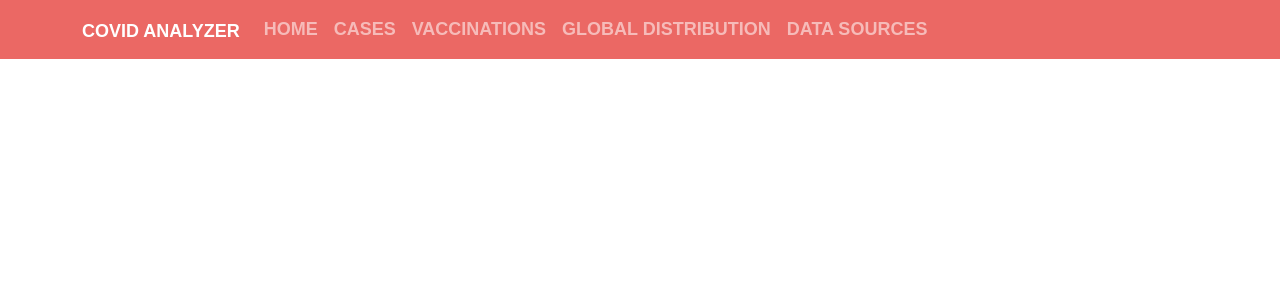
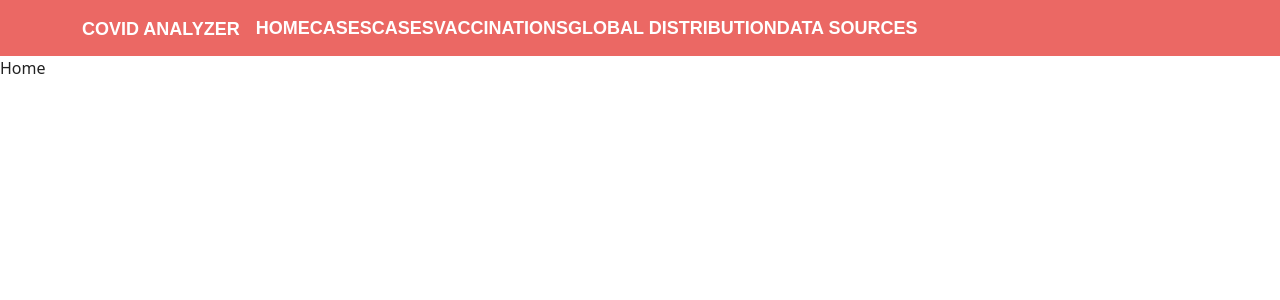
Before and after one commit to jacobboney/CovidAnalyzer, a React (Create React App) app in the folder client/: page / in a window 1280 px wide. Shown: the top 300 px of the page. Built offline with nearby package versions, Linux system fonts and the light colour scheme; a web font is replaced by a local one.

Commit message:
working nav bar

```diff
--- a/client/package.json
+++ b/client/package.json
@@ -13,6 +13,7 @@
     "react-bootstrap": "^2.5.0",
     "react-dom": "^18.2.0",
     "react-plotly.js": "^2.6.0",
+    "react-router-dom": "^6.4.3",
     "react-scripts": "5.0.1",
     "web-vitals": "^2.1.4"
   },
--- a/client/src/App.css
+++ b/client/src/App.css
@@ -1,38 +1,4 @@
-.App {
-  text-align: center;
+.headerLink{
+  color: white;
+  text-decoration: none;
 }
-
-.App-logo {
-  height: 40vmin;
-  pointer-events: none;
-}
-
-@media (prefers-reduced-motion: no-preference) {
-  .App-logo {
-    animation: App-logo-spin infinite 20s linear;
-  }
-}
-
-.App-header {
-  background-color: #282c34;
-  min-height: 100vh;
-  display: flex;
-  flex-direction: column;
-  align-items: center;
-  justify-content: center;
-  font-size: calc(10px + 2vmin);
-  color: white;
-}
-
-.App-link {
-  color: #61dafb;
-}
-
-@keyframes App-logo-spin {
-  from {
-    transform: rotate(0deg);
-  }
-  to {
-    transform: rotate(360deg);
-  }
-}
--- a/client/src/App.js
+++ b/client/src/App.js
@@ -1,17 +1,30 @@
-import './App.css';
+
+import Home from './components/Home';
+import Cases from './components/Cases';
+import DataSources from './components/DataSources';
+import GlobalDist from './components/GlobalDist';
+import Vax from './components/Vax';
+import {
+    BrowserRouter, Routes, Route
+} from "react-router-dom"
 import React from "react";
 import Header from './components/Header';
 //import Container from 'react-bootstrap/Container';
-
-import Plot from 'react-plotly.js';
 
 function App() {
 
     return (
         <>
+        <BrowserRouter>
             <Header/>
-
-
+            <Routes>
+                <Route path="/" exact element={<Home/>}/>
+                <Route path="/cases" element={<Cases/>}/>
+                <Route path="/datasources" element={<DataSources/>}/>
+                <Route path="/globaldist" element={<GlobalDist/>}/>
+                <Route path="/vax" element={<Vax/>}/>
+            </Routes>
+        </BrowserRouter>
         </>
     );
 }
--- a/client/src/components/Cases.js
+++ b/client/src/components/Cases.js
@@ -0,0 +1,9 @@
+import React from 'react'
+
+function Cases() {
+  return (
+    <div>Cases</div>
+  )
+}
+
+export default Cases
--- a/client/src/components/DataSources.js
+++ b/client/src/components/DataSources.js
@@ -0,0 +1,9 @@
+import React from 'react'
+
+function DataSources() {
+  return (
+    <div>DataSources</div>
+  )
+}
+
+export default DataSources
--- a/client/src/components/GlobalDist.js
+++ b/client/src/components/GlobalDist.js
@@ -0,0 +1,9 @@
+import React from 'react'
+
+function GlobalDist() {
+  return (
+    <div>GlobalDist</div>
+  )
+}
+
+export default GlobalDist
--- a/client/src/components/Header.js
+++ b/client/src/components/Header.js
@@ -1,19 +1,23 @@
 import Nav from 'react-bootstrap/Nav';
 import Navbar from 'react-bootstrap/Navbar';
+import {
+    NavLink
+} from "react-router-dom"
 
 function Header(){
     return(
         <Navbar bg="primary" variant="dark" expand="lg">
                 <div className="container">
-                    <Navbar.Brand href="#home">Covid Analyzer</Navbar.Brand>
+                    <Navbar.Brand><NavLink className="headerLink" to="/">Covid Analyzer</NavLink></Navbar.Brand>
                     <Navbar.Toggle aria-controls="basic-navbar-nav" />
                     <Navbar.Collapse id="basic-navbar-nav">
                         <Nav className="me-auto">
-                            <Nav.Link href="#home">HOME</Nav.Link>
-                            <Nav.Link href="#query1">CASES</Nav.Link>
-                            <Nav.Link href="#query2">VACCINATIONS</Nav.Link>
-                            <Nav.Link href="#query3">GLOBAL DISTRIBUTION</Nav.Link>
-                            <Nav.Link href="#query4">DATA SOURCES</Nav.Link>
+                            <NavLink className="headerLink" to="/">HOME</NavLink>
+                            <NavLink className="headerLink" to="/cases">CASES</NavLink>
+                            <NavLink className="headerLink" to="/cases">CASES</NavLink>
+                            <NavLink className="headerLink" to="/vax">VACCINATIONS</NavLink>
+                            <NavLink className="headerLink" to="/globaldist">GLOBAL DISTRIBUTION</NavLink>
+                            <NavLink className="headerLink" to="/datasources">DATA SOURCES</NavLink>
                         </Nav>
                     </Navbar.Collapse>
                 </div>
--- a/client/src/components/Home.js
+++ b/client/src/components/Home.js
@@ -0,0 +1,9 @@
+import React from 'react'
+
+function Home() {
+  return (
+    <div>Home</div>
+  )
+}
+
+export default Home
--- a/client/src/components/Vax.js
+++ b/client/src/components/Vax.js
@@ -0,0 +1,9 @@
+import React from 'react'
+
+function Vax() {
+  return (
+    <div>Vax</div>
+  )
+}
+
+export default Vax
--- a/client/src/index.js
+++ b/client/src/index.js
@@ -8,7 +8,7 @@ import reportWebVitals from './reportWebVitals';
 Bootswatch Config
  */
 import "bootswatch/dist/journal/bootstrap.min.css";
-
+import './App.css';
 /*
 React Bootstrap config
  */
```
Also changed, not shown: 1 other file (tests, documents, lock files or other folders).
